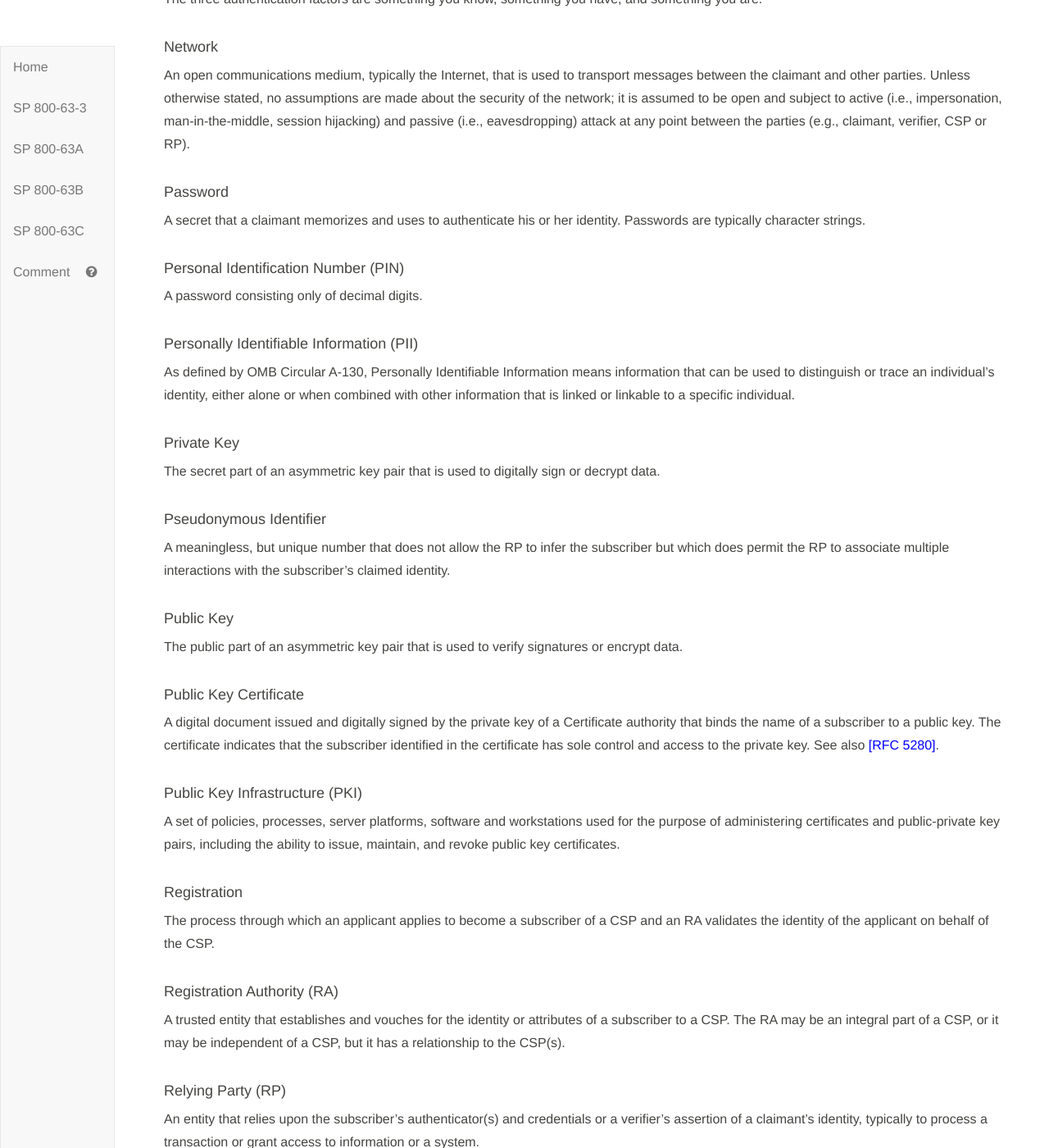
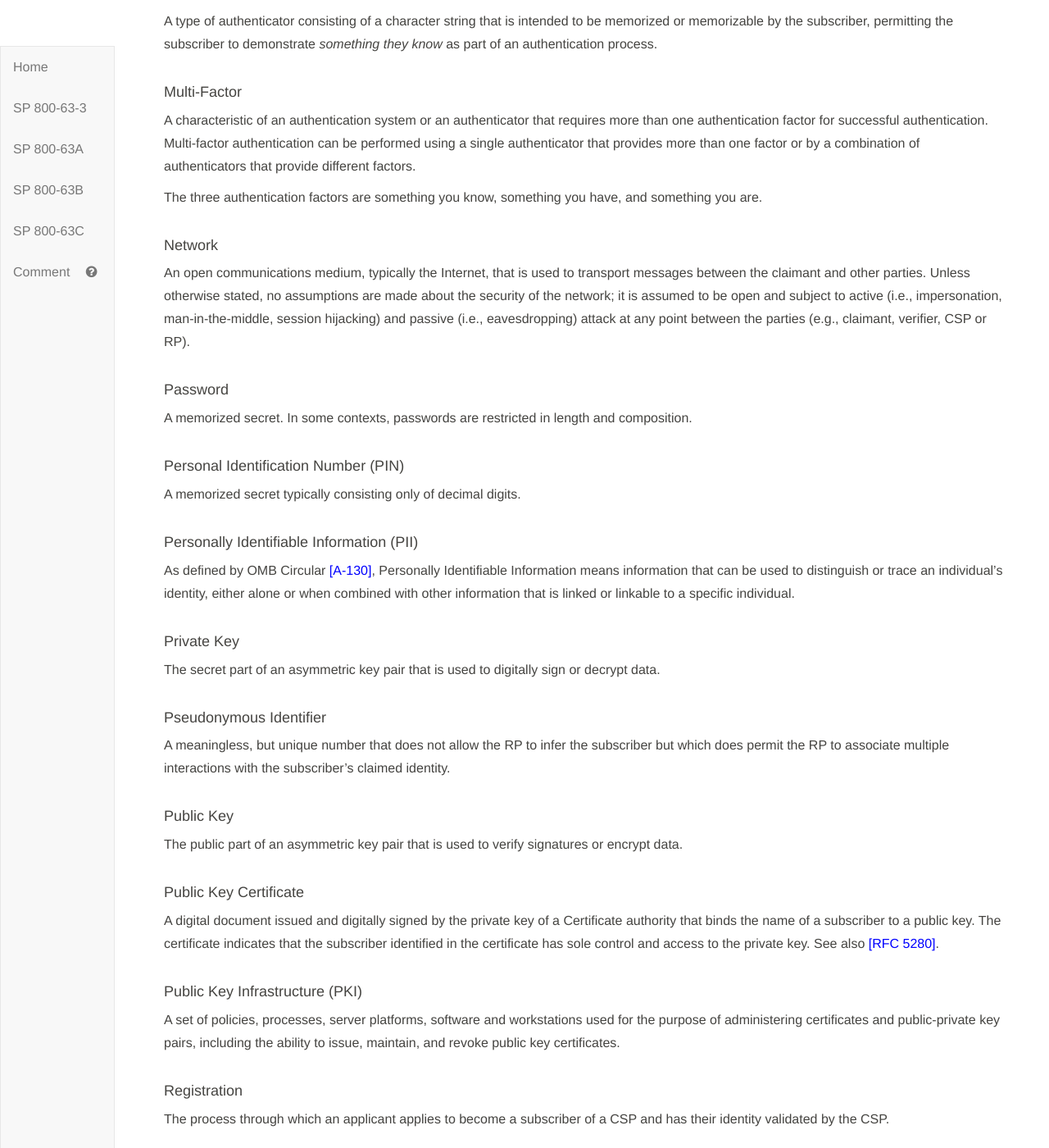
Before and after one commit to usnistgov/800-63-3, a Jekyll site: the page built from sp800-63-3.md, in a window 1280 px wide and 1400 px high, scrolled down 17354 px. Shown: the whole window at 82% size. Built offline with Jekyll 4.4.1, drawn with Linux system fonts in a browser that asks for light colours; some of the changed text lies outside the part shown.

Commit message:
-3 Definition cleanup.

```diff
--- a/sp800-63-3/sec3_definitions.md
+++ b/sp800-63-3/sec3_definitions.md
@@ -100,6 +100,9 @@
 #### Federation
 A process that allows for the conveyance of identity and authentication information across a set of networked systems.
 
+#### Federation Assurance Level
+A metric describing the robustness of the assertion protocol utilized by the federation to communicate authentication and attribute information (if applicable) to a relying party.
+
 #### Identity
 A set of attributes that uniquely describe a person within a given context.
 
@@ -108,6 +111,9 @@
 
 #### Identity Proofing
 The process by which a CSP and a Registration Authority (RA) collect and verify information about a person for the purpose of issuing credentials to that person.
+
+#### Memorized Secret
+A type of authenticator consisting of a character string that is intended to be memorized or memorizable by the subscriber, permitting the subscriber to demonstrate *something they know* as part of an authentication process.
 
 #### Multi-Factor
 A characteristic of an authentication system or an authenticator that requires more than one authentication factor for successful authentication. Multi-factor authentication can be performed using a single authenticator that provides more than one factor or by a combination of authenticators that provide different factors.
@@ -118,13 +124,13 @@
 An open communications medium, typically the Internet, that is used to transport messages between the claimant and other parties. Unless otherwise stated, no assumptions are made about the security of the network; it is assumed to be open and subject to active (i.e., impersonation, man-in-the-middle, session hijacking) and passive (i.e., eavesdropping) attack at any point between the parties (e.g., claimant, verifier, CSP or RP).
 
 #### Password
-A secret that a claimant memorizes and uses to authenticate his or her identity. Passwords are typically character strings.
+A memorized secret. In some contexts, passwords are restricted in length and composition.
 
 #### Personal Identification Number (PIN)
-A password consisting only of decimal digits.
+A memorized secret typically consisting only of decimal digits.
 
 #### Personally Identifiable Information (PII)
-As defined by OMB Circular A-130, Personally Identifiable Information means information that can be used to distinguish or trace an individual's identity, either alone or when combined with other information that is linked or linkable to a specific individual.
+As defined by OMB Circular [[A-130]](#A-130), Personally Identifiable Information means information that can be used to distinguish or trace an individual's identity, either alone or when combined with other information that is linked or linkable to a specific individual.
 
 #### Private Key
 The secret part of an asymmetric key pair that is used to digitally sign or decrypt data.
@@ -142,10 +148,7 @@
 A set of policies, processes, server platforms, software and workstations used for the purpose of administering certificates and public-private key pairs, including the ability to issue, maintain, and revoke public key certificates.
 
 #### Registration
-The process through which an applicant applies to become a subscriber of a CSP and an RA validates the identity of the applicant on behalf of the CSP.
-
-#### Registration Authority (RA)
-A trusted entity that establishes and vouches for the identity or attributes of a subscriber to a CSP. The RA may be an integral part of a CSP, or it may be independent of a CSP, but it has a relationship to the CSP(s).
+The process through which an applicant applies to become a subscriber of a CSP and has their identity validated by the CSP.
 
 #### Relying Party (RP)
 An entity that relies upon the subscriber's authenticator(s) and credentials or a verifier's assertion of a claimant’s identity, typically to process a transaction or grant access to information or a system.
@@ -159,7 +162,7 @@
 The process of identifying the risks to system security and determining the probability of occurrence, the resulting impact, and additional safeguards that would mitigate this impact. Part of Risk Management and synonymous with Risk Analysis.
 
 #### Shared Secret
-A secret used in authentication that is known to the claimant and the verifier.
+A secret used in authentication that is known to the subscriber and the verifier.
 
 #### Special Publication (SP)
 A type of publication issued by NIST. Specifically, the Special Publication 800-series reports on the Information Technology Laboratory's research, guidelines, and outreach efforts in computer security, and its collaborative activities with industry, government, and academic organizations.
--- a/sp800-63-3/sec5_references.md
+++ b/sp800-63-3/sec5_references.md
@@ -23,6 +23,8 @@
 the Privacy Provisions of the E-Government Act of 2002* (September 26,
 2003), available at: <http://www.whitehouse.gov/omb/memoranda/m03-22.html>.
 
+<a name-"A-130"></a>[A-130] OMB Circular A-130, *Managing Federal Information as a Strategic Resource* (July 28, 2016), available at: <https://www.whitehouse.gov/omb/circulars_default>
+
 <a name="SP800-30"></a>[SP 800-30] NIST Special Publication 800-30, *Guide for Conducting
 Risk Assessments* (September 2012), available at: <http://nvlpubs.nist.gov/nistpubs/Legacy/SP/nistspecialpublication800-30r1.pdf>.
 
```
Also changed, not shown: sp800-63-3/sec1_2_introduction.md (+1 -1 lines).
